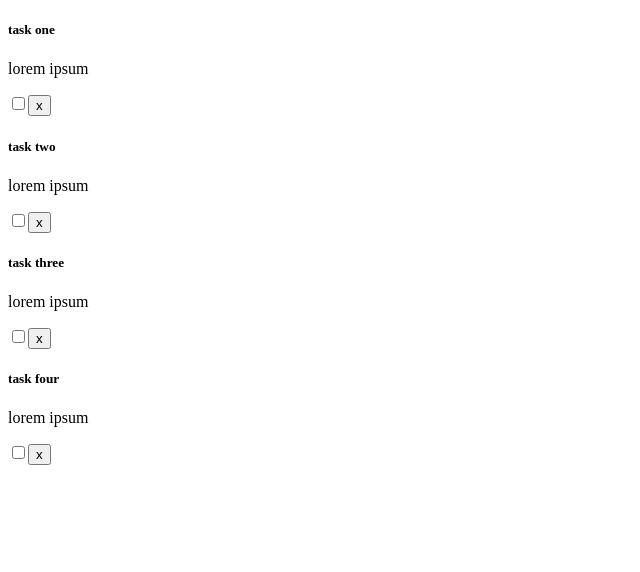
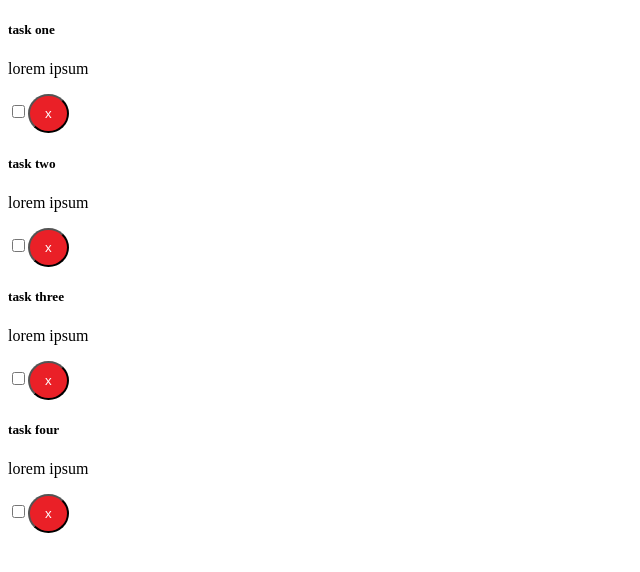
Before and after one commit to tamaramunoz/react-classes, a React (Create React App) app: page / in a window 1280 px wide. Shown: the top 572 px of the page, without its empty margins (0-640 px from the left). Built offline with nearby package versions, Linux system fonts and the light colour scheme.

Commit message:
feat: styled component

```diff
--- /dev/null
+++ b/src/components/SingleTask.css
@@ -0,0 +1,3 @@
+.red {
+    background-color: red;
+}
--- a/src/components/SingleTask.js
+++ b/src/components/SingleTask.js
@@ -1,17 +1,17 @@
 import React, { Component } from 'react';
+
 
 class SingleTask extends Component {
     render() {
 
         const { item } = this.props; //calling the props directly instead put this.props.item.title
 
-
         return (
             <div>
                 <h5>{item.title}</h5>
                 <p>{item.description}</p>
                 <input type="checkbox" />
-                <button>
+                <button style={btnDelete}>
                     x
                 </button>
             </div>
@@ -19,4 +19,13 @@ class SingleTask extends Component {
     }
 }
 
+const btnDelete = {
+    frontSize: '18px',
+    background: '#ea2027',
+    color: '#fff',
+    padding: '10px 15px',
+    borderRadius: '50%',
+    cursor: 'pointer',
+}
+
 export default SingleTask;
```
